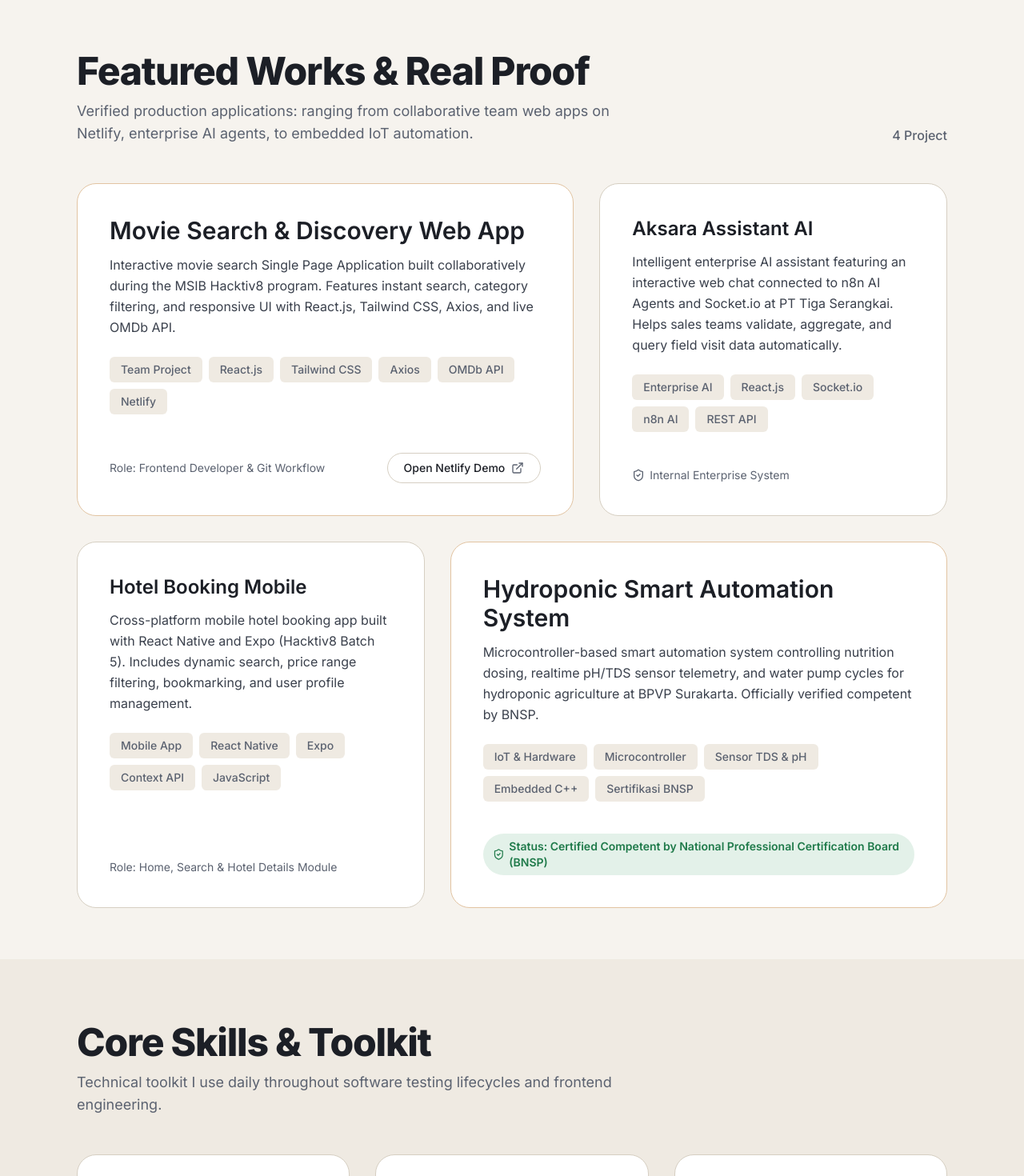
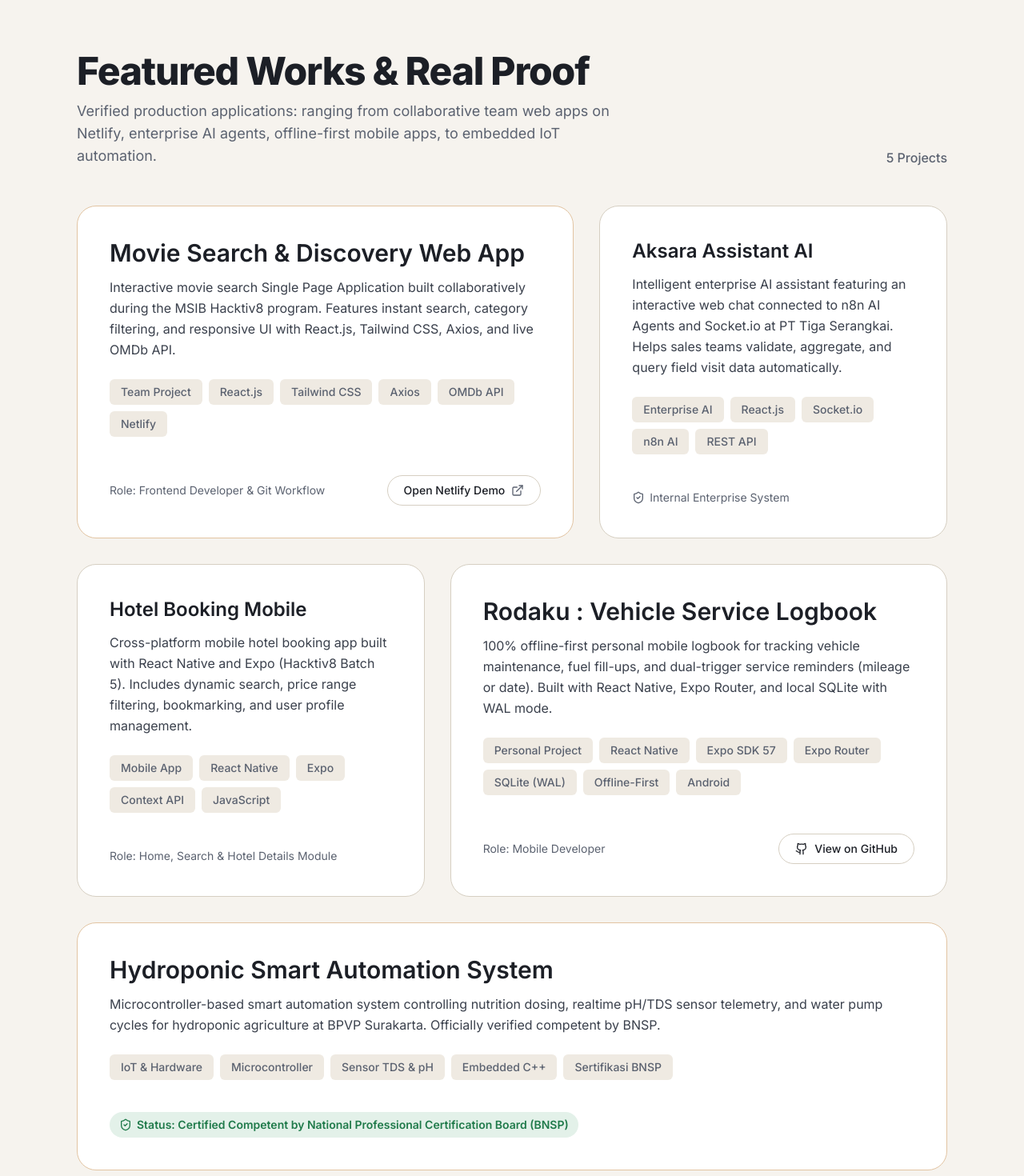
Before and after one commit to AldyOkta/portfolio, a React (Vite) app: page / in a window 1280 px wide. Shown: the part 1240-2710 px from the top of the page at 80% size. Built offline with nearby package versions, Linux system fonts and the light colour scheme; no server answers.

Commit message:
Tambahkan proyek mobile Rodaku ke section Projects

```diff
--- a/src/components/Projects.jsx
+++ b/src/components/Projects.jsx
@@ -1,5 +1,5 @@
 import React from 'react';
-import { ExternalLink, ShieldCheck } from 'lucide-react';
+import { ExternalLink, ShieldCheck, Github } from 'lucide-react';
 import { useLanguage } from '../context/LanguageContext';
 import AnimatedSection from './ui/AnimatedSection';
 
@@ -132,8 +132,49 @@ export default function Projects() {
           </div>
         </AnimatedSection>
 
-        {/* Project 4 (WIDE: 7 COLS) — Hydroponic IoT Automation */}
+        {/* Project 4 (WIDE: 7 COLS) — Rodaku Mobile App */}
         <AnimatedSection animation="fade-up" delay={0.16} className="md:col-span-7">
+          <div className="rounded-3xl bg-[var(--surface)] border border-[var(--border)] hover:border-[var(--border-strong)] transition-colors p-8 sm:p-10 flex flex-col justify-between h-full">
+            <div>
+              <h3 className="text-2xl sm:text-3xl font-semibold text-[var(--text)] mb-3">
+                Rodaku : Vehicle Service Logbook
+              </h3>
+
+              <p className="text-base text-[var(--text-body)] leading-relaxed mb-6">
+                {lang === 'en'
+                  ? "100% offline-first personal mobile logbook for tracking vehicle maintenance, fuel fill-ups, and dual-trigger service reminders (mileage or date). Built with React Native, Expo Router, and local SQLite with WAL mode."
+                  : "Aplikasi buku catatan (logbook) digital perawatan motor, mobil, dan pengisian BBM berarsitektur 100% offline-first. Dilengkapi pencatatan kilat (<30 detik), validasi odometer, pengingat servis dwi-faktor (kilometer atau tanggal), dan analitik pengeluaran berbasis SQLite lokal."
+                }
+              </p>
+
+              <div className="flex flex-wrap gap-2 mb-8">
+                {["Personal Project", "React Native", "Expo SDK 57", "Expo Router", "SQLite (WAL)", "Offline-First", "Android"].map((tag) => (
+                  <span key={tag} className="text-sm font-medium px-3.5 py-1.5 rounded-md bg-[var(--surface-2)] text-[var(--text-muted)]">
+                    {tag}
+                  </span>
+                ))}
+              </div>
+            </div>
+
+            <div className="pt-4 flex items-center justify-between">
+              <span className="text-sm text-[var(--text-muted)]">
+                {t.projects.rodakuRole}
+              </span>
+              <a
+                href="https://github.com/AldyOkta/Rodaku"
+                target="_blank"
+                rel="noopener noreferrer"
+                className="inline-flex items-center gap-2 text-sm font-medium text-[var(--text)] hover:text-[var(--accent)] bg-transparent border border-[var(--border)] hover:bg-[var(--surface-2)] px-5 py-2 rounded-full transition-colors"
+              >
+                <Github className="w-4 h-4" />
+                <span>{t.projects.openGithub}</span>
+              </a>
+            </div>
+          </div>
+        </AnimatedSection>
+
+        {/* Project 5 (WIDE: 12 COLS) — Hydroponic IoT Automation */}
+        <AnimatedSection animation="fade-up" delay={0.2} className="md:col-span-12">
           <div className="rounded-3xl bg-[var(--surface)] border border-[var(--accent-border)] hover:border-[var(--border-strong)] transition-colors p-8 sm:p-10 flex flex-col justify-between h-full">
             <div>
               <h3 className="text-2xl sm:text-3xl font-semibold text-[var(--text)] mb-3">
--- a/src/data/portfolioData.js
+++ b/src/data/portfolioData.js
@@ -52,6 +52,17 @@ export const portfolioData = {
       tags: ["React Native", "Expo", "JavaScript", "Context API"],
       featured: true,
       role: "Mobile Developer (Home, Search & Profile Module)"
+    },
+    {
+      id: "rodaku",
+      title: "Rodaku : Vehicle Service & Fuel Logbook",
+      category: "Mobile App",
+      badge: "Personal Project",
+      description: "Aplikasi buku catatan digital perawatan motor, mobil, dan pengisian BBM berarsitektur 100% offline-first. Dilengkapi pencatatan kilat (<30 detik), validasi odometer, pengingat servis dwi-faktor (kilometer atau tanggal), dan analitik pengeluaran berbasis SQLite lokal.",
+      tags: ["Personal Project", "React Native", "Expo SDK 57", "Expo Router", "SQLite (WAL)", "Offline-First", "Android"],
+      githubUrl: "https://github.com/AldyOkta/Rodaku",
+      featured: true,
+      role: "Mobile Developer"
     },
     {
       id: "hydroponic-iot",
--- a/src/data/translations.js
+++ b/src/data/translations.js
@@ -25,10 +25,12 @@ export const translations = {
     },
     projects: {
       title: "Karya & Bukti Nyata",
-      subtitle: "Aplikasi terverifikasi yang telah dirilis dan digunakan: mulai dari web app kolaborasi tim di Netlify, sistem AI korporasi, hingga otomatisasi perangkat IoT.",
-      countLabel: "4 Proyek",
+      subtitle: "Aplikasi terverifikasi yang telah dirilis dan digunakan: mulai dari web app kolaborasi tim di Netlify, sistem AI korporasi, aplikasi mobile offline-first, hingga otomatisasi perangkat IoT.",
+      countLabel: "5 Proyek",
       openDemo: "Buka Demo Netlify",
+      openGithub: "Lihat di GitHub",
       teamBadge: "Team Project • MSIB Hacktiv8",
+      personalBadge: "Personal Project",
       liveBadge: "Live on Netlify",
       aiBadge: "Enterprise AI Agent",
       mobileBadge: "Mobile App",
@@ -37,7 +39,8 @@ export const translations = {
       p1Role: "Peran: Frontend Developer & Git Workflow",
       p2Internal: "Internal Enterprise System",
       p3Role: "Peran: Modul Home, Search & Detail Hotel",
-      p4Predicate: "Predikat: Kompeten Badan Nasional Sertifikasi Profesi (BNSP)"
+      p4Predicate: "Predikat: Kompeten Badan Nasional Sertifikasi Profesi (BNSP)",
+      rodakuRole: "Peran: Mobile Developer"
     },
     skills: {
       title: "Keahlian & Perangkat Kerja",
@@ -102,10 +105,12 @@ export const translations = {
     },
     projects: {
       title: "Featured Works & Real Proof",
-      subtitle: "Verified production applications: ranging from collaborative team web apps on Netlify, enterprise AI agents, to embedded IoT automation.",
-      countLabel: "4 Project",
+      subtitle: "Verified production applications: ranging from collaborative team web apps on Netlify, enterprise AI agents, offline-first mobile apps, to embedded IoT automation.",
+      countLabel: "5 Projects",
       openDemo: "Open Netlify Demo",
+      openGithub: "View on GitHub",
       teamBadge: "Team Project • MSIB Hacktiv8",
+      personalBadge: "Personal Project",
       liveBadge: "Live on Netlify",
       aiBadge: "Enterprise AI Agent",
       mobileBadge: "Mobile App",
@@ -114,7 +119,8 @@ export const translations = {
       p1Role: "Role: Frontend Developer & Git Workflow",
       p2Internal: "Internal Enterprise System",
       p3Role: "Role: Home, Search & Hotel Details Module",
-      p4Predicate: "Status: Certified Competent by National Professional Certification Board (BNSP)"
+      p4Predicate: "Status: Certified Competent by National Professional Certification Board (BNSP)",
+      rodakuRole: "Role: Mobile Developer"
     },
     skills: {
       title: "Core Skills & Toolkit",
```
